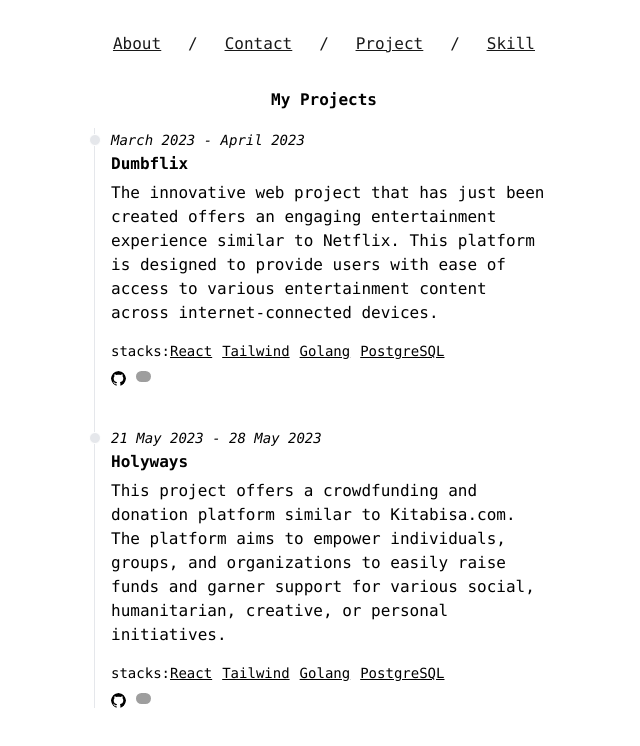
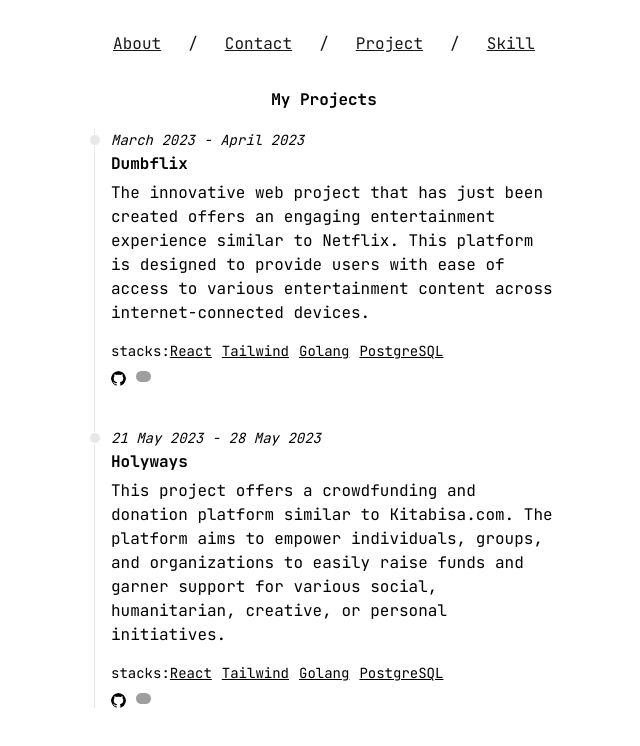
Before and after one commit to thxrhmn/personal-web-next, a Next.js app: page /project in a window 1280 px wide. Shown: the top 746 px of the page, without its empty margins (316-956 px from the left). Built offline with nearby package versions, Linux system fonts and the light colour scheme; grey boxes are pictures that could not be loaded.

Commit message:
change the font from font-mono to jetbrains mono

```diff
--- a/pages/_app.js
+++ b/pages/_app.js
@@ -2,6 +2,9 @@ import "../src/app/globals.css"
 import Router from "next/router"
 import { useState, useEffect } from "react"
 import Loading from "@/app/loading"
+
+import { JetBrains_Mono } from "next/font/google"
+const jetBrainsMono = JetBrains_Mono({ subsets: ['latin'] })
 
 export default function MyApp({ Component, pageProps}){
   const [isLoading, setIsLoading] = useState(false)
@@ -22,9 +25,9 @@ export default function MyApp({ Component, pageProps}){
   }, [Router])
 
   return (
-    <>
+    <div className={jetBrainsMono.className}>
       {isLoading && <Loading/>}
       <Component {...pageProps} />
-    </>
+    </div>
   )
 }
--- a/pages/contact.js
+++ b/pages/contact.js
@@ -4,7 +4,7 @@ import Image from "next/image";
 
 export default function Contact() {
   return (
-    <main className="md:w-[500px] mx-auto font-mono">
+    <main className="md:w-[500px] mx-auto">
       <Nav />
       <div className="my-8 mx-5">
         <h2 className="text-center mb-4 font-bold">Contacts</h2>
--- a/pages/project.js
+++ b/pages/project.js
@@ -5,7 +5,7 @@ import Link from "next/link";
 
 export default function Project() {
   return (
-    <main className="md:w-[500px] mx-auto font-mono">
+    <main className="md:w-[500px] mx-auto">
       <Nav />
       <div className="my-8 mx-5">
         <h2 className="font-bold text-center mb-4">My Projects</h2>
--- a/src/app/components/nav.js
+++ b/src/app/components/nav.js
@@ -1,7 +1,11 @@
 import Link from "next/link";
+import { JetBrains_Mono } from "next/font/google";
+
+const jetBrainsMono = JetBrains_Mono({ subsets: ["latin"] });
 
 export default function Nav() {
   return (
+    <div className={jetBrainsMono.className}>
       <div className="my-8 mx-5 opacity-90">
         <ul className="flex justify-evenly gap-x-2">
           <li className="underline">
@@ -21,5 +25,6 @@ export default function Nav() {
           </li>
         </ul>
       </div>
+    </div>
   );
 }
--- a/src/app/layout.js
+++ b/src/app/layout.js
@@ -1,7 +1,9 @@
 import './globals.css'
-import { Inter } from 'next/font/google'
+import { Inter, JetBrains_Mono } from 'next/font/google'
 
 const inter = Inter({ subsets: ['latin'] })
+const jetBrainsMono = JetBrains_Mono({ subsets: ['latin'] })
+
 
 export const metadata = {
   title: 'Thxrhmn Portfolio Web',
@@ -11,7 +13,7 @@ export const metadata = {
 export default function RootLayout({ children }) {
   return (
     <html lang="en">
-      <body className={inter.className}>{children}</body>
+      <body className={jetBrainsMono.className}>{children}</body>
     </html>
   )
 }
--- a/src/app/page.js
+++ b/src/app/page.js
@@ -4,7 +4,7 @@ import Nav from "./components/nav";
 
 export default function Home() {
   return (
-    <main className="md:w-[500px] mx-auto font-mono">
+    <main className="md:w-[500px] mx-auto">
       <div className="header my-8 mx-5 flex flex-col">
         <div className="flex justify-center mb-3">
           <Image
```
Also changed, not shown: pages/skill.js (+5 -2 lines). Lines whose indentation alone changed are shown as unchanged.
